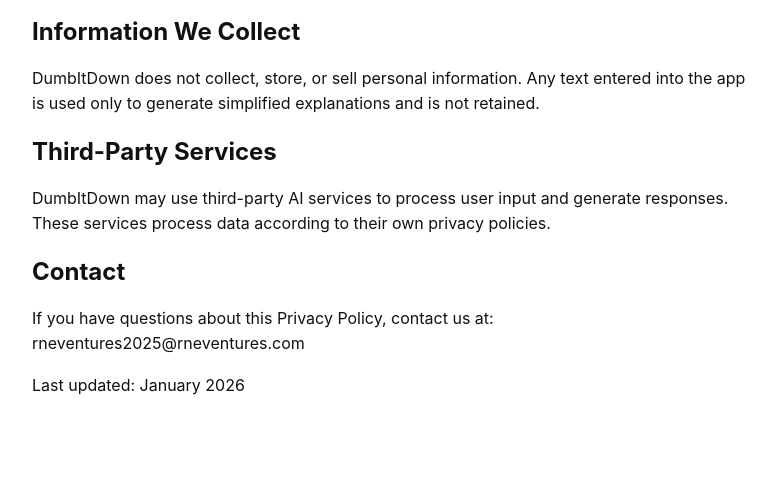
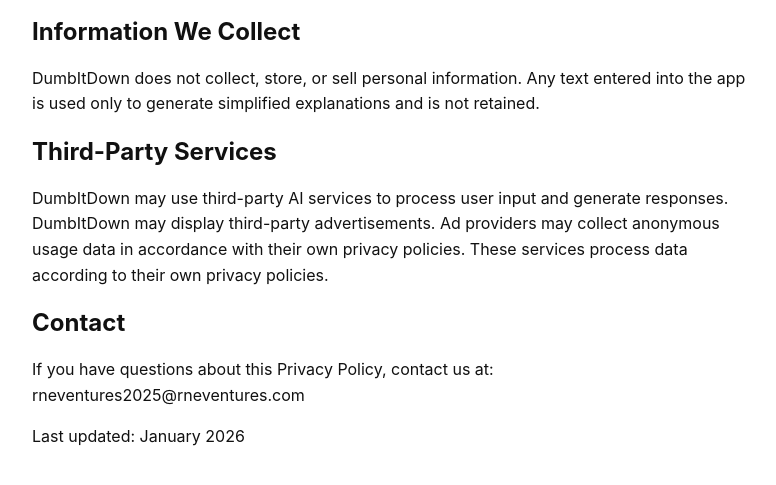
Before and after one commit to RneVenturesLLC-cpu/DumbItDown-App, a plain HTML site: page privacy.html in a window 1280 px wide. Shown: the part 145-630 px from the top of the page, without its empty margins (248-1024 px from the left). Drawn offline with Linux system fonts and the light colour scheme.

Commit message:
Update privacy.html

```diff
--- a/privacy.html
+++ b/privacy.html
@@ -39,7 +39,8 @@
 
 <h2>Third-Party Services</h2>
 <p>
-DumbItDown may use third-party AI services to process user input and generate responses.
+DumbItDown may use third-party AI services to process user input and generate responses. DumbItDown may display third-party advertisements.
+Ad providers may collect anonymous usage data in accordance with their own privacy policies.
 These services process data according to their own privacy policies.
 </p>
 
```
